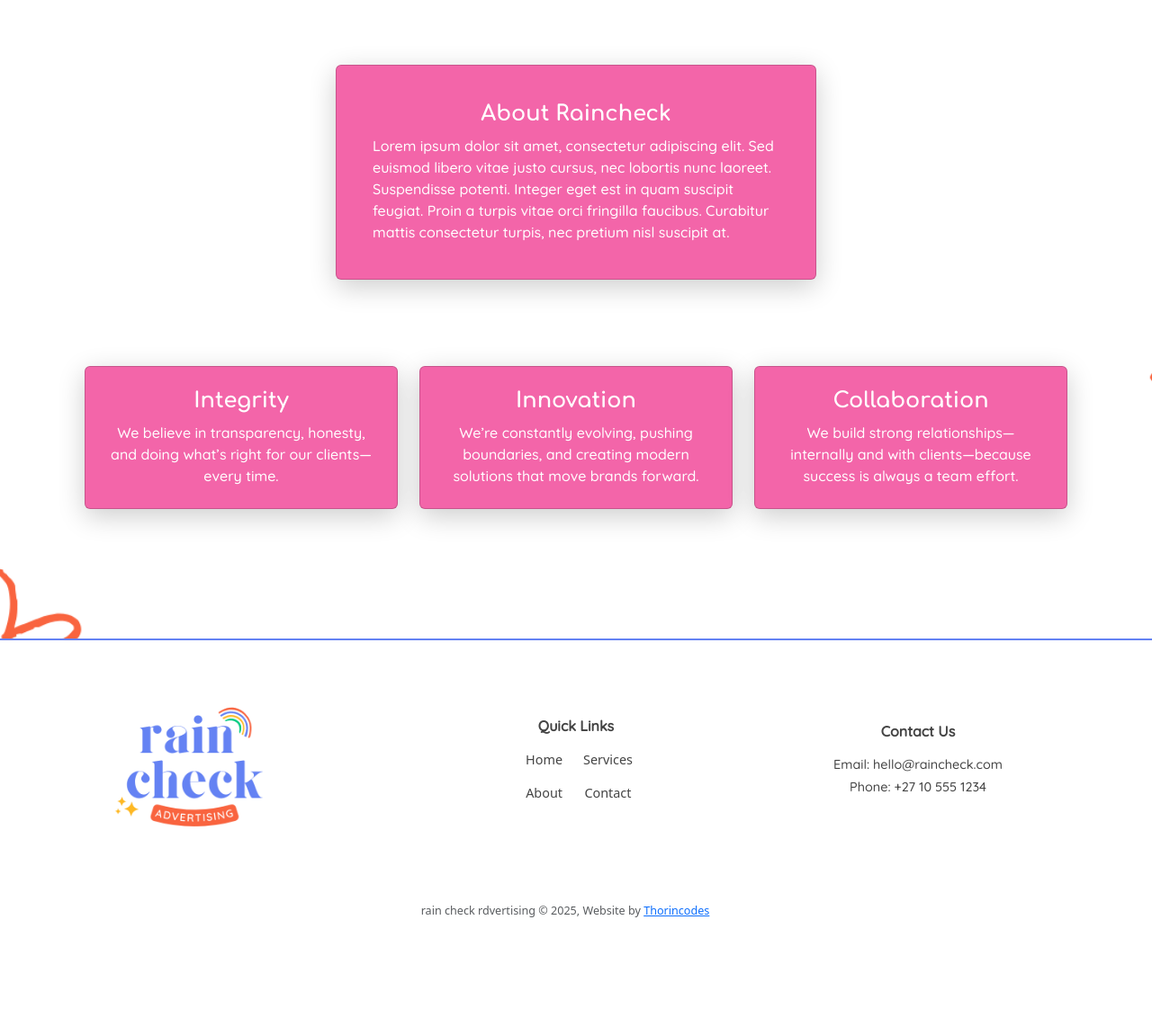
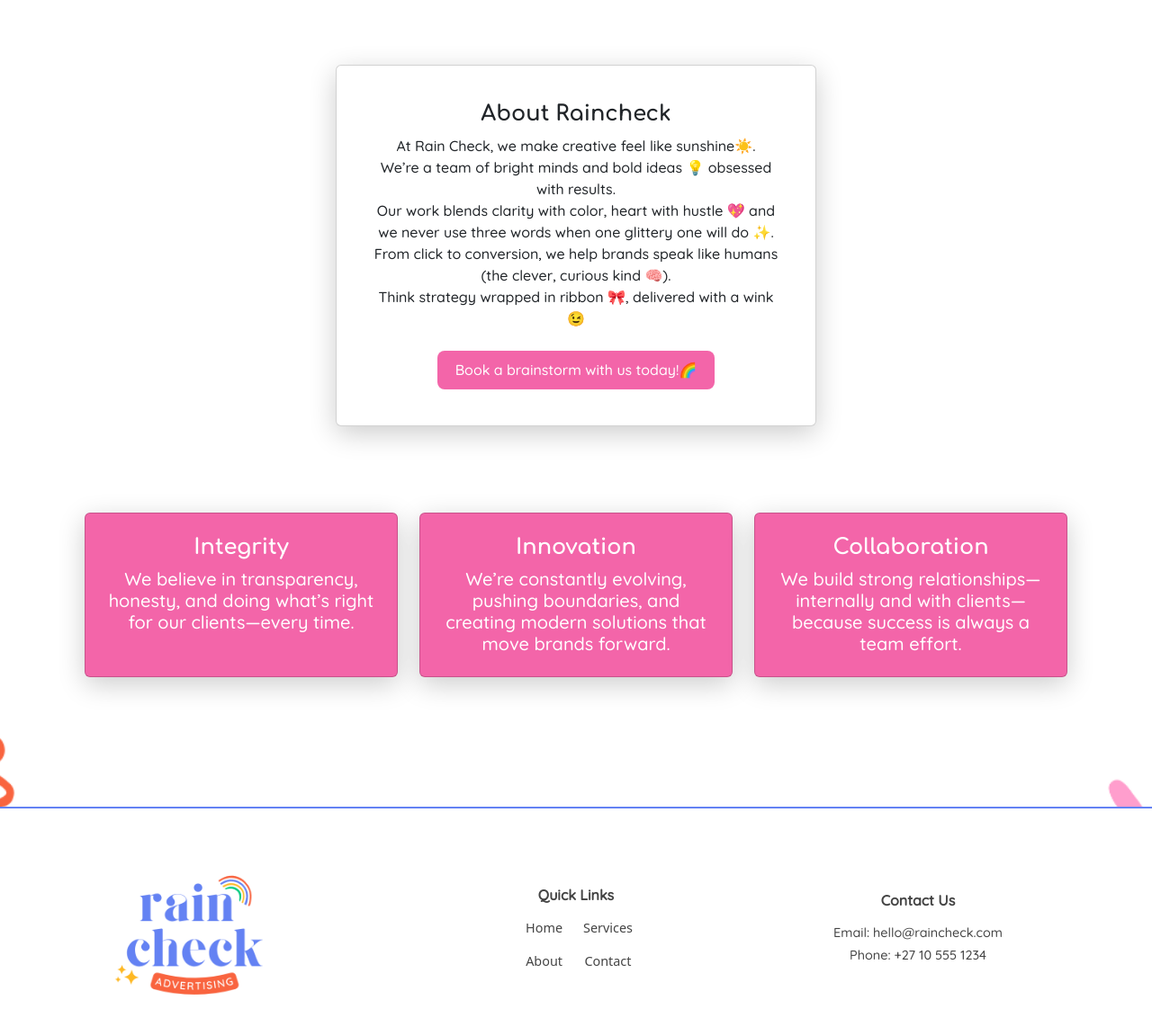
Before and after one commit to hiscloan/raincheck, a Django app: page /about/ in a window 1280 px wide. Shown: the part 173-1315 px from the top of the page at 90% size. Before the commit the page ends 1193 px from the top, so only its background shows below. Run offline with Django 5.2, Linux system fonts and the light colour scheme.

Commit message:
added about us text

```diff
--- a/raincheck_app/static/raincheck_app/css/style.css
+++ b/raincheck_app/static/raincheck_app/css/style.css
@@ -283,7 +283,7 @@
 
 
 .about-card {
-  background-color: #f365a9 !important;
+  background-color: #ffffff !important;
   border-radius: 0.75rem;
   box-shadow: 0 8px 30px rgba(0, 0, 0, 0.2);
   color: #444444;
--- a/raincheck_app/templates/raincheck_app/about_us.html
+++ b/raincheck_app/templates/raincheck_app/about_us.html
@@ -9,13 +9,16 @@
   <div class="container py-5">
     <div class="row justify-content-center">
       <div class="col-md-8 col-lg-6">
-        <div class="card about-card p-4 text-white"  data-aos="fade-left" data-aos-once="true" data-aos-delay="250">
+        <div class="card about-card p-4 "  data-aos="fade-left" data-aos-once="true" data-aos-delay="250">
           <div class="card-body">
             <h2 class="card-title text-center">About Raincheck</h2>
-            <p class="card-text">
-              Lorem ipsum dolor sit amet, consectetur adipiscing elit. Sed euismod libero vitae justo cursus, nec lobortis nunc laoreet.
-              Suspendisse potenti. Integer eget est in quam suscipit feugiat. Proin a turpis vitae orci fringilla faucibus.
-              Curabitur mattis consectetur turpis, nec pretium nisl suscipit at.
+            <p class="card-text text-center">
+              At Rain Check, we make creative feel like sunshine☀️.<br>
+              We’re a team of bright minds and bold ideas 💡 obsessed with results.<br>
+              Our work blends clarity with color, heart with hustle 💖 and we never use three words when one glittery one will do ✨. <br>
+              From click to conversion, we help brands speak like humans (the clever, curious kind 🧠). <br>
+              Think strategy wrapped in ribbon 🎀, delivered with a wink 😉<br> <br>
+              <a href="{% url 'contact' %}" class="btn btn-raincheck">Book a brainstorm with us today!🌈</a>
             </p>
           </div>
         </div>
@@ -25,19 +28,19 @@
         <div class="col-md-4 d-flex" data-aos="fade-up" data-aos-delay="250">
           <div class="value-card card text-center p-4 w-100 text-white" >
             <h2 class="card-title">Integrity</h2>
-            <p class="card-text">We believe in transparency, honesty, and doing what’s right for our clients—every time.</p>
+            <p class="card-text h5">We believe in transparency, honesty, and doing what’s right for our clients—every time.</p>
           </div>
         </div>
         <div class="col-md-4 d-flex" data-aos="fade-up" data-aos-delay="500">
           <div class="value-card card text-center p-4 w-100 text-white" >
             <h2 class="card-title">Innovation</h2>
-            <p class="card-text">We’re constantly evolving, pushing boundaries, and creating modern solutions that move brands forward.</p>
+            <p class="card-text h5">We’re constantly evolving, pushing boundaries, and creating modern solutions that move brands forward.</p>
           </div>
         </div>
         <div class="col-md-4 d-flex" data-aos="fade-up" data-aos-delay="750">
           <div class="value-card card text-center p-4 w-100  text-white">
             <h2 class="card-title">Collaboration</h2>
-            <p class="card-text">We build strong relationships—internally and with clients—because success is always a team effort.</p>
+            <p class="card-text h5">We build strong relationships—internally and with clients—because success is always a team effort.</p>
           </div>
         </div>
     </div>
--- a/raincheck_app/templates/raincheck_app/home.html
+++ b/raincheck_app/templates/raincheck_app/home.html
@@ -36,7 +36,7 @@
         <div id="glow-card" class="card cta-card text-center p-4 w-100">
           <h4 class="card-title">Book a Brainstorm 🌈</h4>
           <p class="card-text">Let’s chat ideas, vision, and coffee. We’d love to hear what you're building.</p>
-          <a href="{% url 'contact' %}" class="btn btn-raincheck">Reach Out</a>
+          <a href="{% url 'contact' %}" class="btn btn-raincheck">Enquire now!</a>
         </div>
       </div>
       <div class="col-md-4 d-flex">
```
